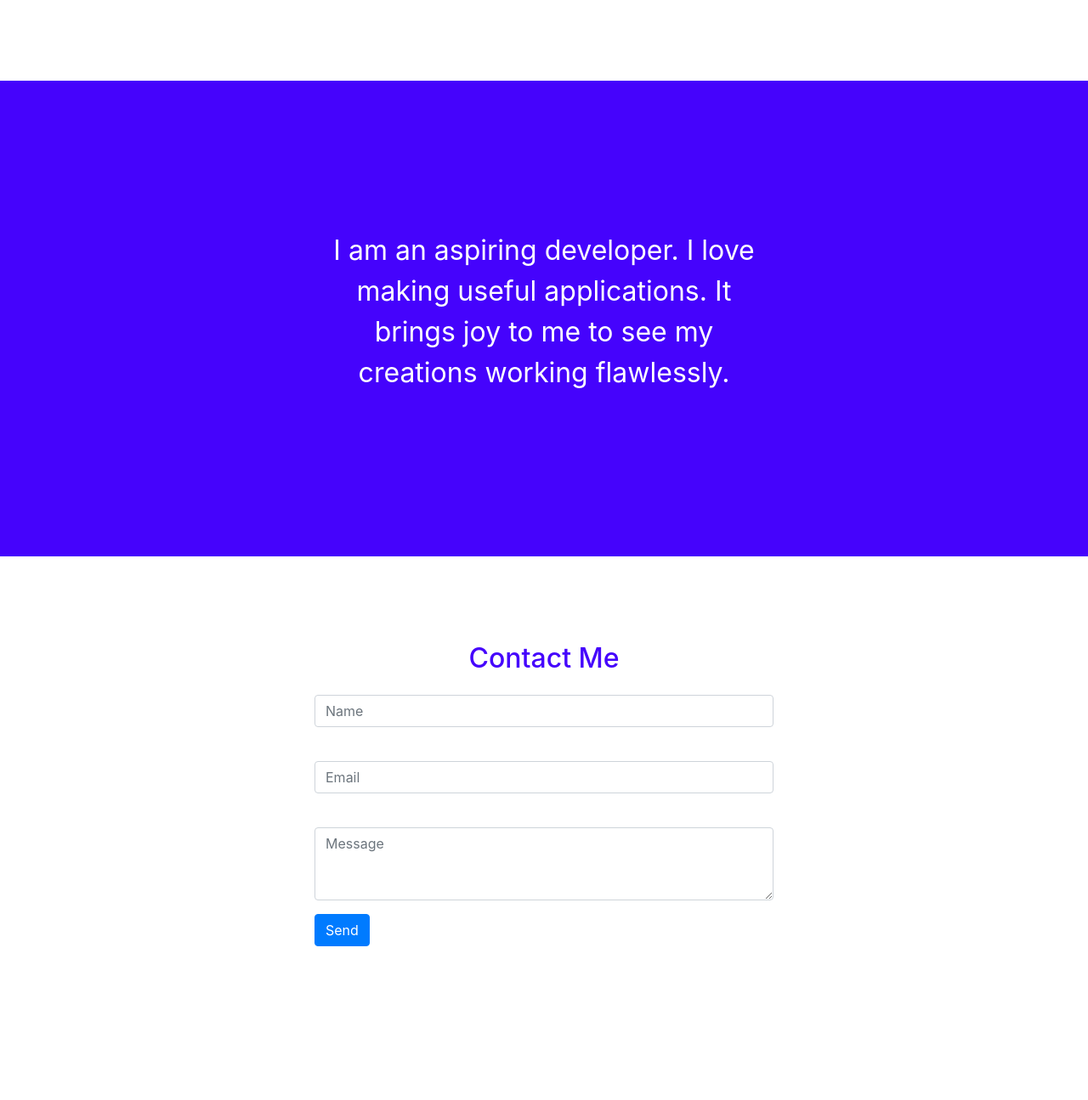
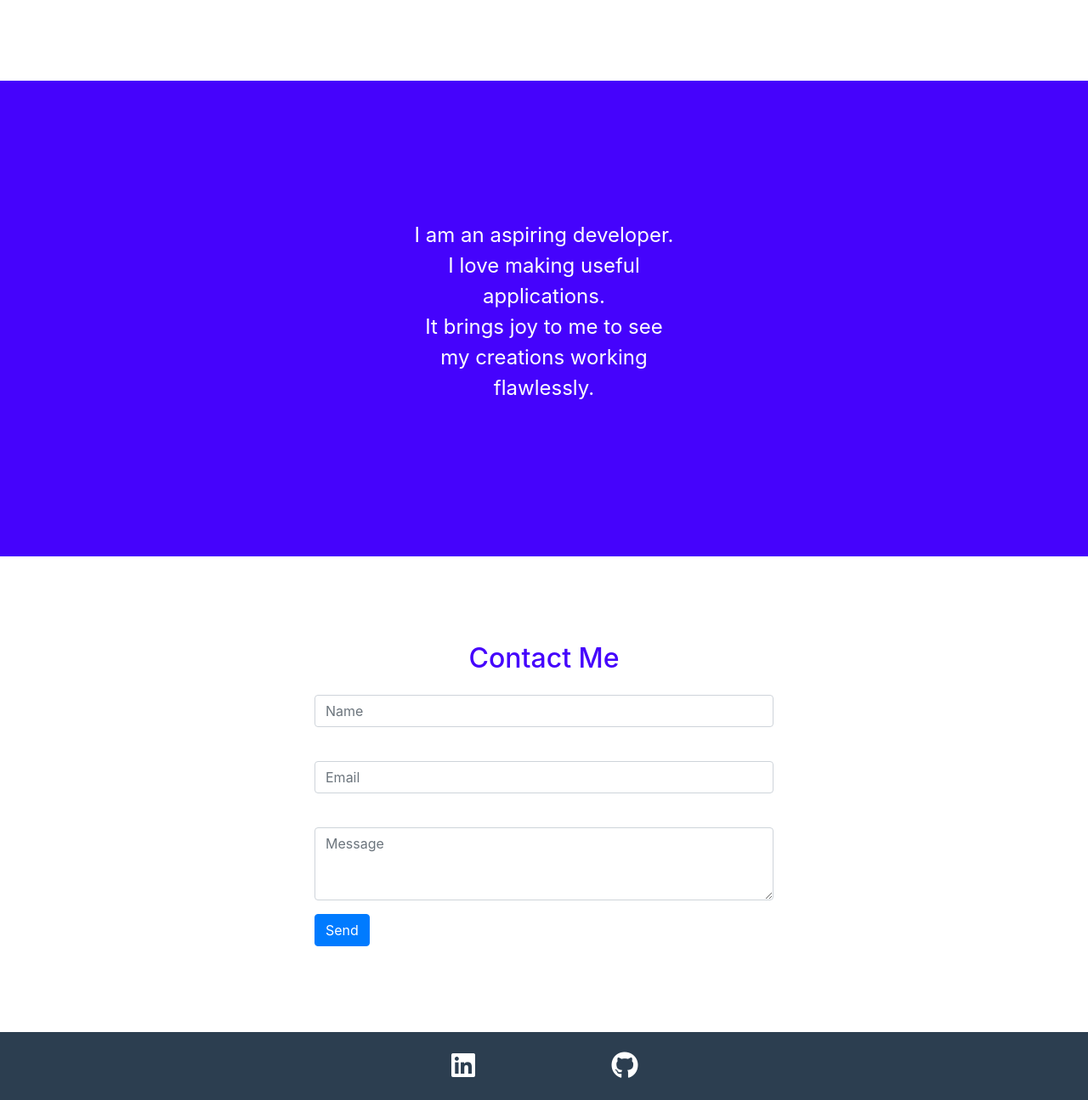
Before and after one commit to humza-ahmed235/humza-ahmed235.github.io, a plain HTML site: page index.html in a window 1280 px wide. Shown: the part 1097-2392 px from the top of the page at 85% size. Before the commit the page ends 2312 px from the top, so only its background shows below. Drawn offline with nearby package versions, Linux system fonts and the light colour scheme.

Commit message:
Added footer with relevant links. Adjusted about me formatting

```diff
--- a/index.html
+++ b/index.html
@@ -93,11 +93,11 @@
 </div>
 
 <div id = "about" class="d-flex">
-    <div class="container d-flex flex-grow-1">
-        <div class="row h-100 text-center justify-content-center align-items-center">
+    <div class="container d-flex flex-grow-1 flex-row justify-content-center">
+        <div class="row text-center justify-content-center align-items-center">
             <div class="col-md-6">
                 <p>
-                    I am an aspiring developer. I love making useful applications. It brings joy to me to see my creations working flawlessly.
+                    I am an aspiring developer.<br> I love making useful applications.<br> It brings joy to me to see my creations working flawlessly.
                 </p>
             </div>
         </div>
@@ -138,10 +138,18 @@
 
 </div>
 
-<div class="footer">
-    <div class="container">
-        <div class="row">
-            <div class="col">
+<div id="footer" class = "d-flex">
+    <div class="container d-flex flex-grow-1 flex-column justify-content-center">
+        <div class="row justify-content-center">
+            <div class="col col-md-2 text-center">
+                <a href="https://www.linkedin.com/in/humza-ahmed-10/"><i class="fab fa-linkedin"></i></a>
+
+
+          </div>
+
+          <div class="col col-md-2 text-center">
+                <a href="https://github.com/humzanaut"><i class="fab fa-github"></i></a>
+
 
           </div>
 
@@ -225,6 +233,8 @@
 </div>
 
 
+<script src="https://kit.fontawesome.com/ab3f217753.js" crossorigin="anonymous"></script>
+
 <!-- Optional JavaScript -->
 <!-- jQuery first, then Popper.js, then Bootstrap JS -->
 <script src="https://code.jquery.com/jquery-3.4.1.slim.min.js" integrity="sha384-J6qa4849blE2+poT4WnyKhv5vZF5SrPo0iEjwBvKU7imGFAV0wwj1yYfoRSJoZ+n" crossorigin="anonymous"></script>
--- a/styles/styles.css
+++ b/styles/styles.css
@@ -30,12 +30,18 @@ body{
 	background-color:#4503fc;
 	color: white;
 
-	font-size: 2rem;
+	font-size: 1.5rem;
 }
 
 #contact{
 
 	background-color:white;
+}
+#footer{
+	min-height: 10vh;
+	background-color: #2c3e50;
+
+
 }
 
 #top,#portfolio,#about,#contact{
@@ -51,6 +57,10 @@ body{
 
 }
 
+i {
+	color: white;
+	font-size: 2rem;
+}
 
 
 #plag{
```
Lines whose indentation alone changed are shown as unchanged.
